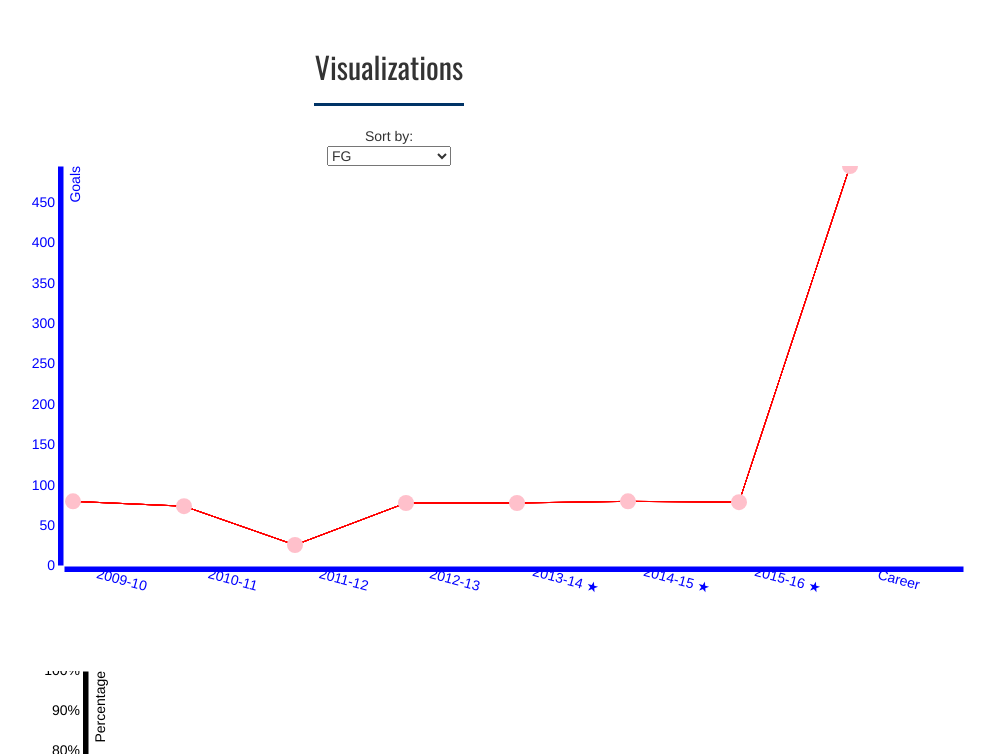
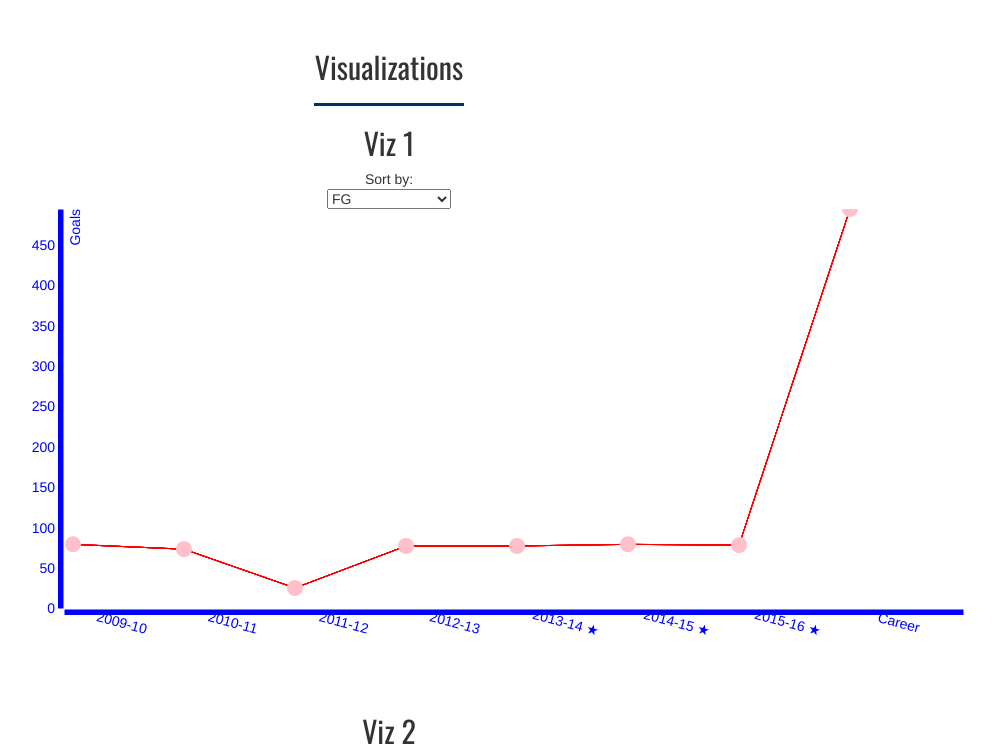
Before and after one commit to jasoncui/CS171-Project, a plain HTML site: page index.html in a window 1280 px wide. Shown: the part 1220-1974 px from the top of the page, without its empty margins (251-1246 px from the left). Drawn offline with nearby package versions, Linux system fonts and the light colour scheme; grey boxes are pictures that could not be loaded; files whose address does not match are found by name; a web font is replaced by a local one.

Commit message:
added temporary titles

```diff
--- a/index.html
+++ b/index.html
@@ -119,15 +119,18 @@
         <div class="container">
                 <div class="row">
                     <div class="col-lg-8 col-lg-offset-2 text-center">
+                        <h2 class="section-heading">Viz 1</h2>
                         <div> Sort by:</div>
                         <div class = "select-box" id = "select-box"></div>
                         <div class = "chart" id= "chart-area-career" color="white"></div>
 
+                        <h2 class="section-heading">Viz 2</h2>
                         <div class = "chart" id= "chart-area-college" color="white"></div>
 
                         <div> Sort by:</div>
                         <div class = "select-box" id = "select-box-college"></div>
 
+                        <h2 class="section-heading">Viz 3</h2>
                         <div class = "chart" id= "tree" color="white"></div>
                     </div>
                 </div>
```
